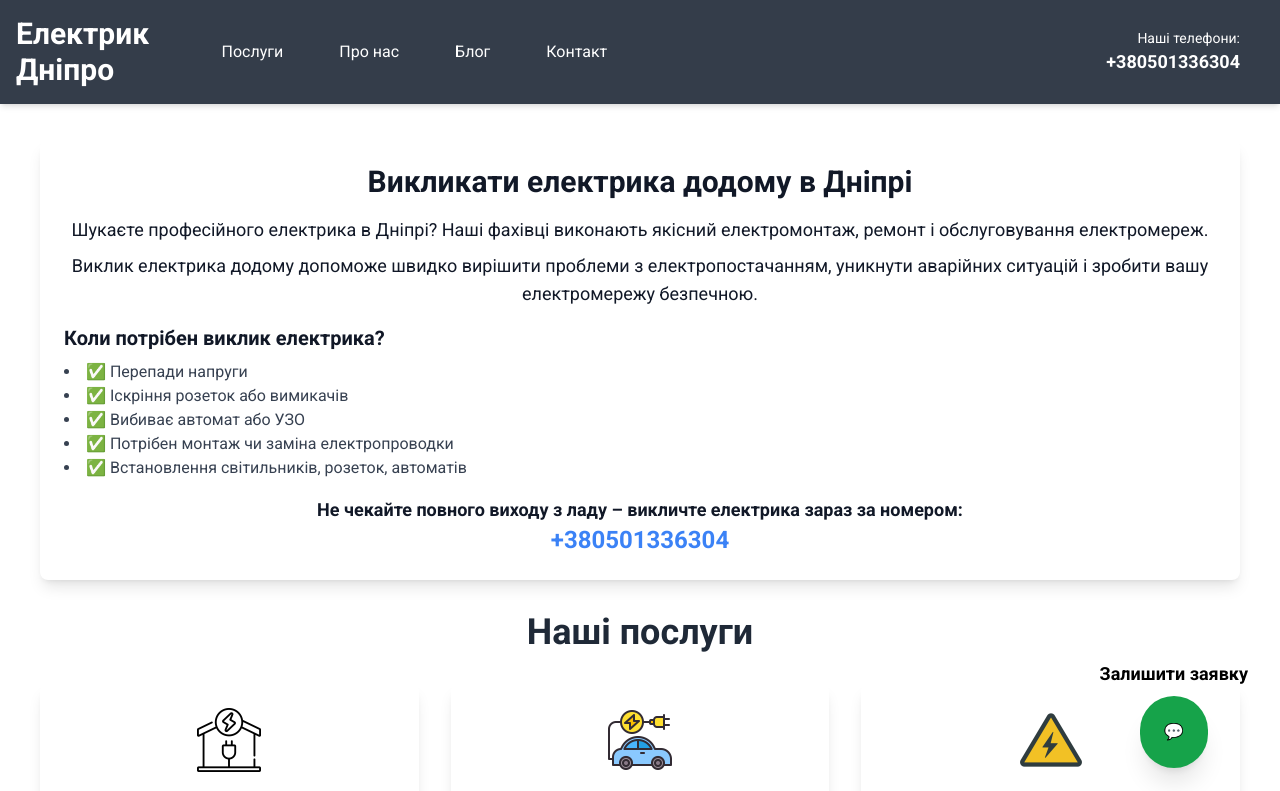
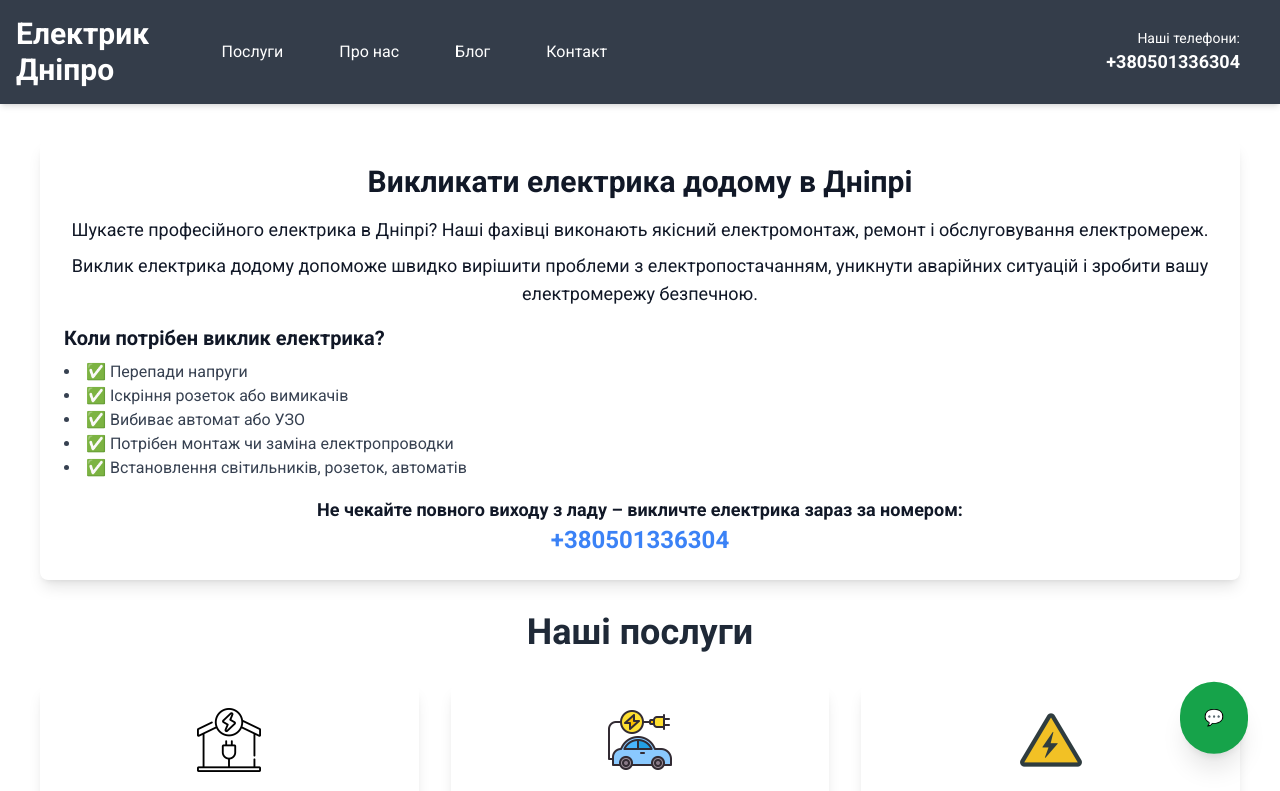
Before and after one commit to romanchenko31/elektryk-web-site, a Next.js app: page / in a window 1280 px wide. Shown: the top 791 px of the page. Built offline with nearby package versions, Linux system fonts and the light colour scheme.

Commit message:
fix_Form

```diff
--- a/src/app/components/FloatingContactForm.js
+++ b/src/app/components/FloatingContactForm.js
@@ -46,14 +46,14 @@ export default function FloatingContactForm() {
   return (
     <div className="fixed bottom-4 right-4 z-50 w-full max-w-sm sm:w-80">
       {isOpen ? (
-        <div className="bg-white p-6 rounded-xl shadow-xl border border-gray-200 backdrop-blur-lg">
+        <div className="bg-white p-6 rounded-xl shadow-xl border border-gray-200 backdrop-blur-lg animate-fade-in transition-all duration-300">
           <div className="flex justify-between items-center mb-4">
             <h3 className="text-xl font-semibold text-gray-800">
               Зв&apos;язатися з нами
             </h3>
             <button
               onClick={() => setIsOpen(false)}
-              className="text-gray-500 hover:text-gray-700 text-xl"
+              className="text-gray-500 hover:text-gray-700 text-xl transition-transform duration-200 hover:scale-110"
             >
               ×
             </button>
@@ -86,7 +86,7 @@ export default function FloatingContactForm() {
             <button
               type="submit"
               disabled={loading}
-              className="w-full bg-gray-800 bg-opacity-90 text-white py-3 rounded-xl"
+              className="w-full bg-gray-800 bg-opacity-90 text-white py-3 rounded-xl transition-transform duration-200 hover:scale-105"
             >
               {loading ? "Відправка..." : "Відправити"}
             </button>
@@ -98,28 +98,12 @@ export default function FloatingContactForm() {
         </div>
       ) : (
         <>
-          {/* На мобильной версии: круглая кнопка и надпись */}
-          <div className="sm:hidden flex flex-col items-start ml-8">
-            <p
-              className="font-bold text-lg mb-2 text-black"
-              style={{ textShadow: "2px 2px 4px rgba(0, 0, 0, 0.7)" }}
-            >
-              Залишити заявку
-            </p>
+          {/* Кнопка без текста на всех устройствах */}
+          <div className="flex flex-col items-center absolute right-4 bottom-4 z-50">
             <button
               onClick={() => setIsOpen(true)}
-              className="bg-green-600 hover:bg-green-700 text-white rounded-full p-4 shadow-xl"
-            >
-              💬
-            </button>
-          </div>
-
-          {/* На десктопной версии: кнопка с текстом и кружком */}
-          <div className="hidden sm:flex flex-col items-center absolute right-4 bottom-4 z-50">
-            <p className="text-black font-bold text-lg mb-2">Залишити заявку</p>
-            <button
-              onClick={() => setIsOpen(true)}
-              className="bg-green-600 hover:bg-green-700 text-white rounded-full p-6 shadow-xl"
+              className="bg-green-600 hover:bg-green-700 text-white rounded-full p-6 shadow-xl transition-transform duration-300 ease-in-out hover:scale-110 motion-safe:animate-bounce"
+              aria-label="Відкрити форму"
             >
               💬
             </button>
```
